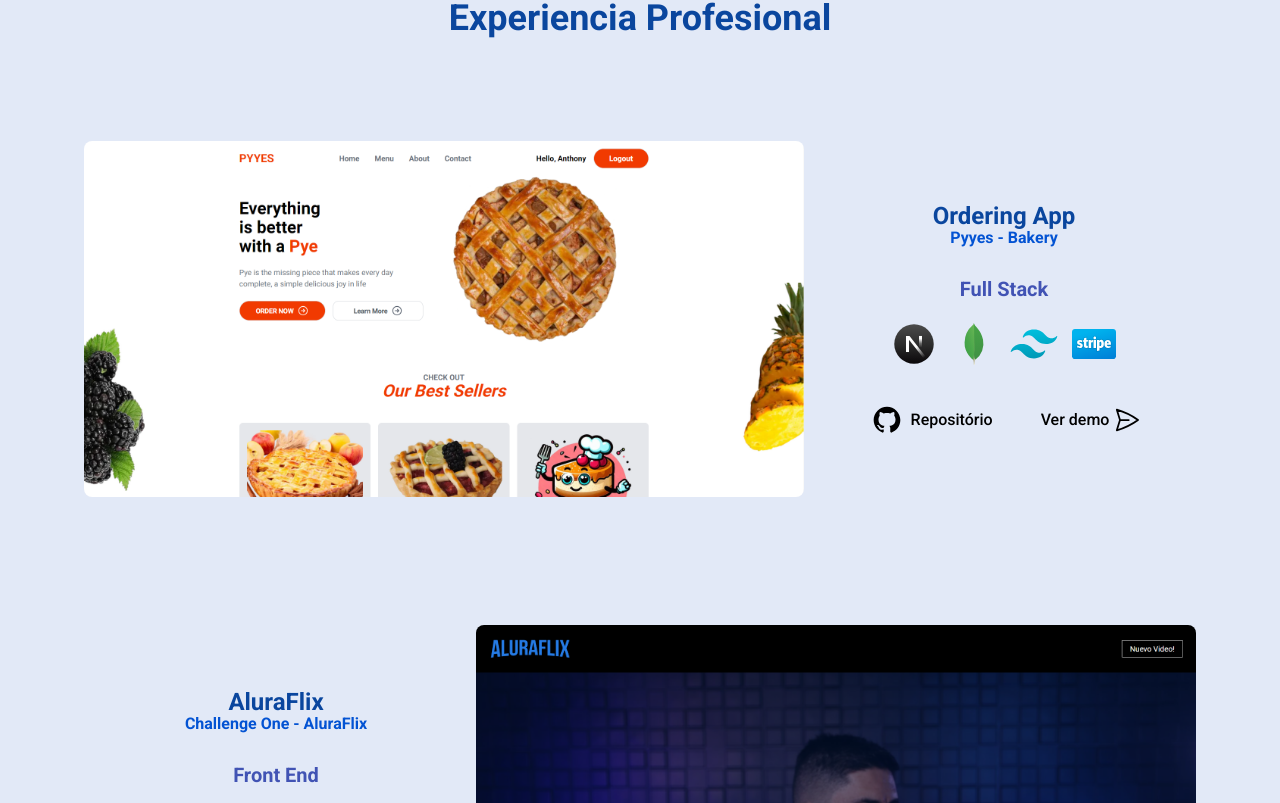
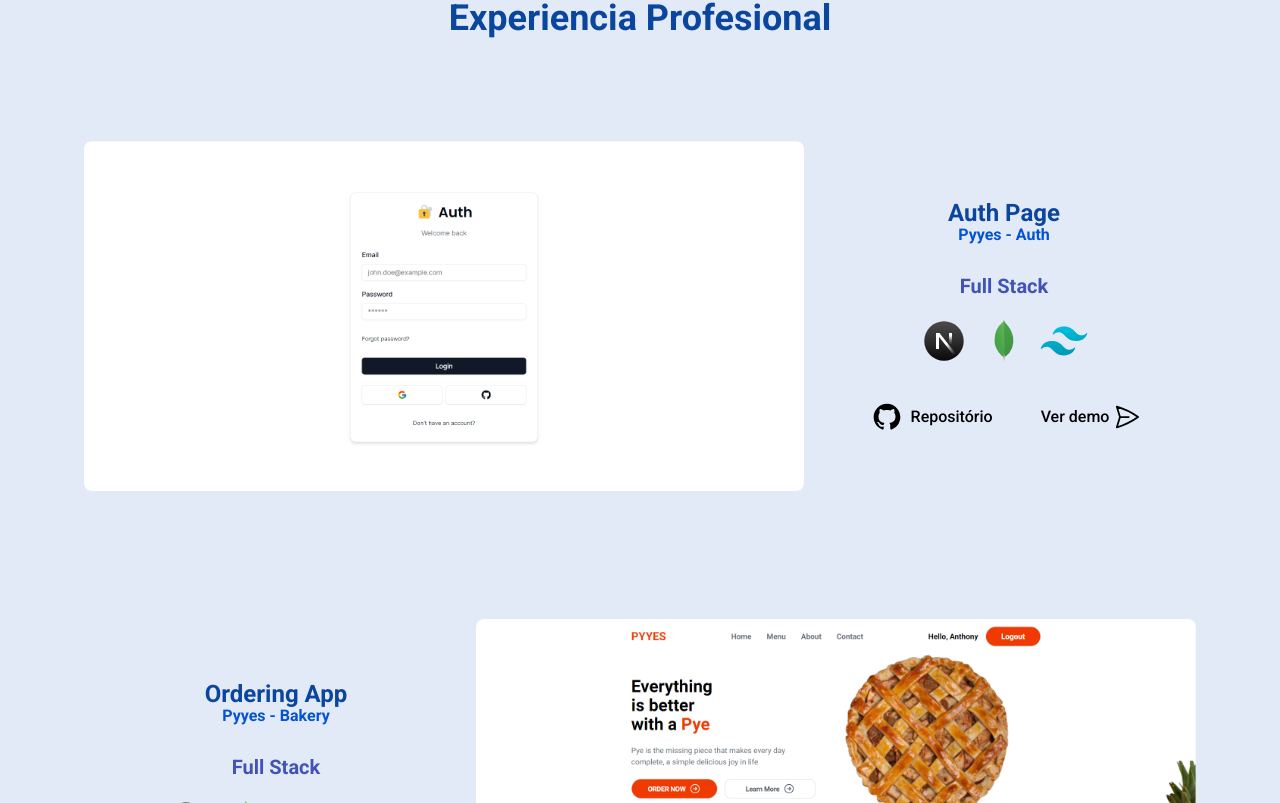
Before and after one commit to Jhan24b/Portafolio-ChallengeOne, a Next.js app: page / in a window 1280 px wide. Shown: the part 837-1640 px from the top of the page. Built offline with nearby package versions, Linux system fonts and the light colour scheme.

Commit message:
actualizacion

```diff
--- a/src/app/components/layout/Academic.js
+++ b/src/app/components/layout/Academic.js
@@ -5,7 +5,7 @@
     {
       title: "Front-End - React",
       subtitle: "Meta",
-      duration: "En Curso",
+      duration: "2024",
       img: "/metaLogo.png",
     },
     {
--- a/src/app/components/layout/Experience.js
+++ b/src/app/components/layout/Experience.js
@@ -10,6 +10,15 @@
 
 export default function Experience() {
   const proyectos = [
+    {
+      title: "Auth Page",
+      subtitle: "Pyyes - Auth",
+      role: "Full Stack",
+      tech: [Next, Mongo, Tailwind],
+      img: "/authpyyes.png",
+      urlRepository: "https://github.com/Jhan24b/AuthPyees",
+      urlProduction: "https://authpyees.vercel.app",
+    },
     {
       title: "Ordering App",
       subtitle: "Pyyes - Bakery",
```
Also changed, not shown: public/authpyyes.png (added).
